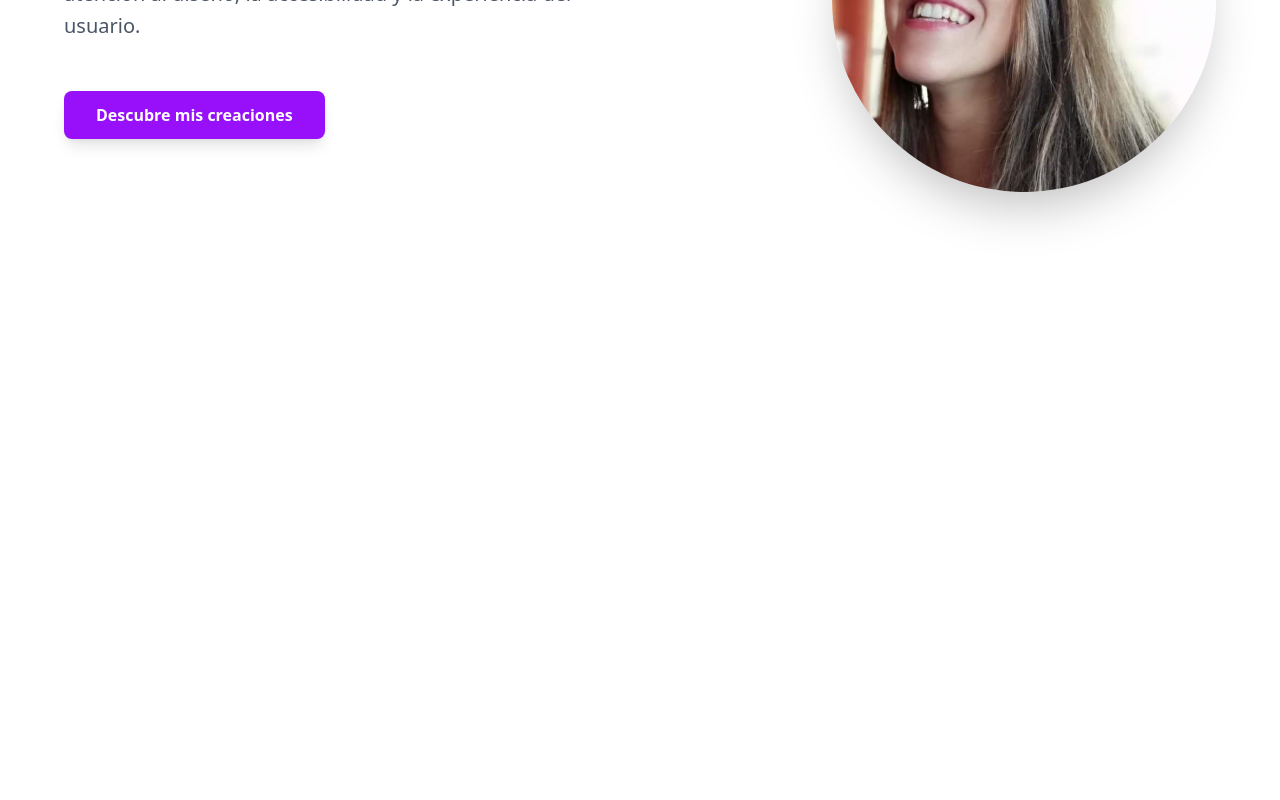
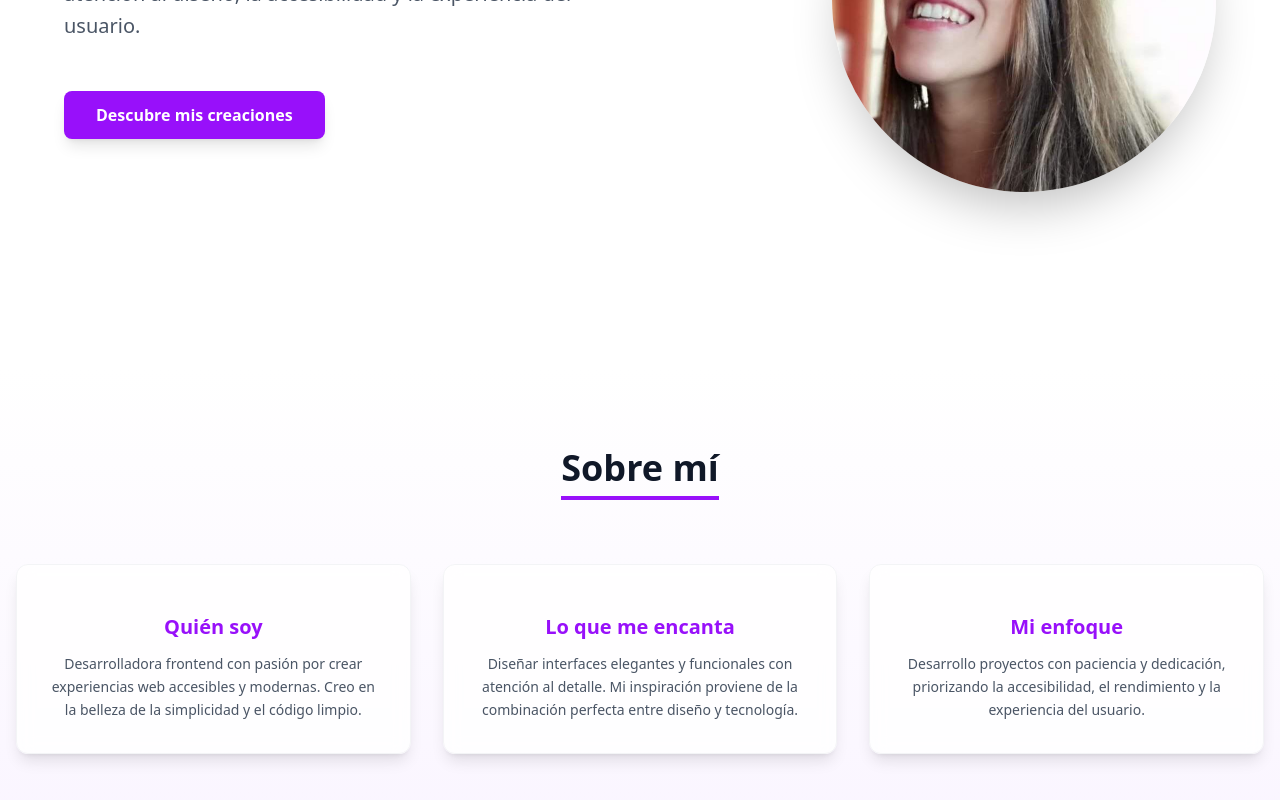
Before and after one commit to AnaAguileraMorales88/portfolio-anaaguilera, a React (Vite) app: page / in a window 1280 px wide. Shown: the part 432-1232 px from the top of the page. Before the commit the page ends 800 px from the top, so only its background shows below. Built offline with nearby package versions, Linux system fonts and the light colour scheme.

Commit message:
feat:Añadido sección sobre mí

```diff
--- a/index.html
+++ b/index.html
@@ -2,7 +2,7 @@
 <html lang="en">
   <head>
     <meta charset="UTF-8" />
-    <link rel="icon" type="image/svg+xml" href="/vite.svg" />
+    <link rel="icon" type="image/svg+xml" href="" />
     <meta name="viewport" content="width=device-width, initial-scale=1.0" />
     <title>portfolio-anaaguilera</title>
   </head>
--- a/src/App.jsx
+++ b/src/App.jsx
@@ -1,11 +1,13 @@
 import Navbar from './components/navbar/Navbar'
 import Hero from './components/hero/Hero'
+import About from './components/about/About'
 
 function App() {
   return (
     <main>
       <Navbar />
       <Hero />
+      <About />
     </main>
   )
 }
--- /dev/null
+++ b/src/components/about/About.jsx
@@ -0,0 +1,43 @@
+import AboutCard from './AboutCard';
+
+const About = () => {
+    const cards = [
+        {
+            icon: "",
+            title: "Quién soy",
+            description: "Desarrolladora frontend con pasión por crear experiencias web accesibles y modernas. Creo en la belleza de la simplicidad y el código limpio."
+        },
+        {
+            icon: "",
+            title: "Lo que me encanta",
+            description: "Diseñar interfaces elegantes y funcionales con atención al detalle. Mi inspiración proviene de la combinación perfecta entre diseño y tecnología."
+        },
+        {
+            icon: "",
+            title: "Mi enfoque",
+            description: "Desarrollo proyectos con paciencia y dedicación, priorizando la accesibilidad, el rendimiento y la experiencia del usuario."
+        }
+    ];
+
+    return (
+        <section id="about" className="py-20 px-4 bg-gradient-to-b from-white to-purple-50">
+            <article className="max-w-7xl mx-auto">
+                <section className="text-center mb-16">
+                    <h2 className="text-4xl sm:text-4xl font-bold text-gray-900 inline-block border-b-4 border-purple-600 pb-2">
+                        Sobre mí
+                    </h2>
+                </section>
+
+                <ul className="grid md:grid-cols-3 gap-8 text-center">
+                    {cards.map((card, index) => (
+                        <li key={index}>
+                            <AboutCard {...card} />
+                        </li>
+                    ))}
+                </ul>
+            </article>
+        </section>
+    );
+};
+
+export default About;
--- /dev/null
+++ b/src/components/about/AboutCard.jsx
@@ -0,0 +1,15 @@
+const AboutCard = ({ icon, title, description }) => (
+    <article className="bg-white/80 backdrop-blur-sm p-8 rounded-xl shadow-lg hover:shadow-2xl hover:-translate-y-2 transition-all duration-300 border border-gray-100">
+        <span className="text-4xl mb-4 block" role="img" aria-label={title}>
+            {icon}
+        </span>
+        <h3 className="text-xl font-semibold mb-3 text-purple-600">
+            {title}
+        </h3>
+        <p className="text-gray-600 text-sm leading-relaxed">
+            {description}
+        </p>
+    </article>
+);
+
+export default AboutCard;
```
